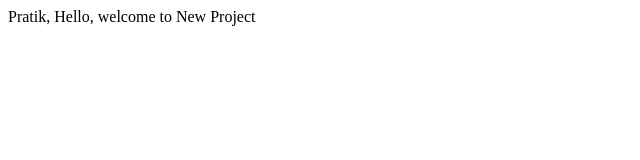
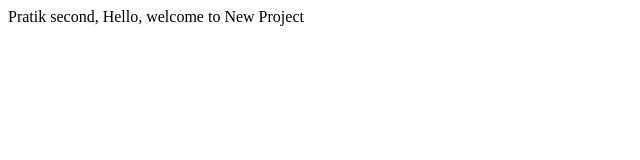
Before and after one commit to nandedkar/WebProject, a plain HTML site: page index.html in a window 1280 px wide. Shown: the full height of the page, 0-640 px from the left. Drawn offline with Linux system fonts and the light colour scheme.

Commit message:
pratik 2

```diff
--- a/index.html
+++ b/index.html
@@ -1,5 +1,5 @@
 <body>
 
-Pratik, Hello, welcome to New Project
+Pratik second, Hello, welcome to New Project
 
 </body>
```
